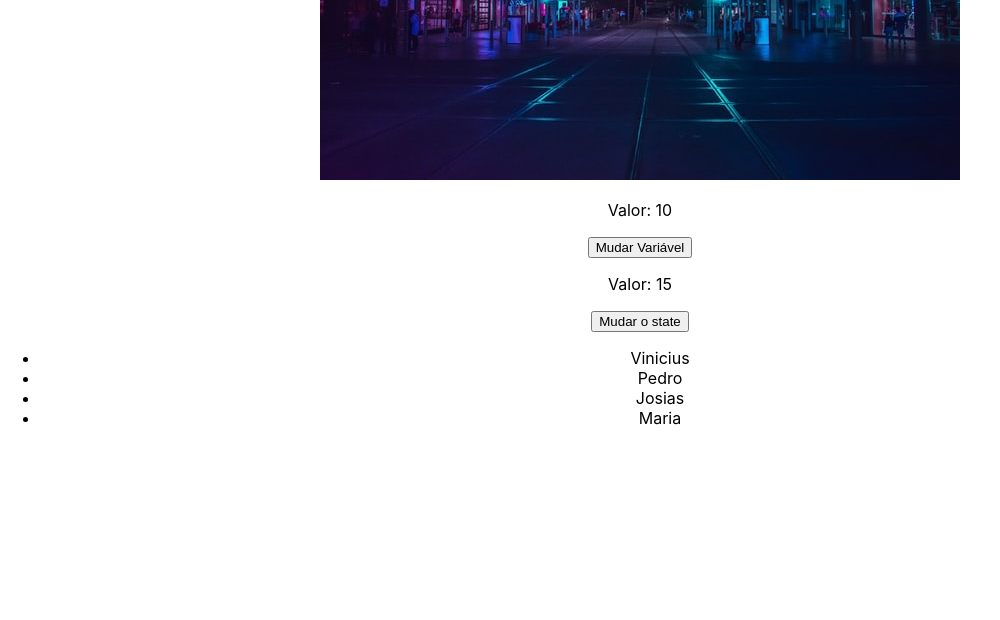
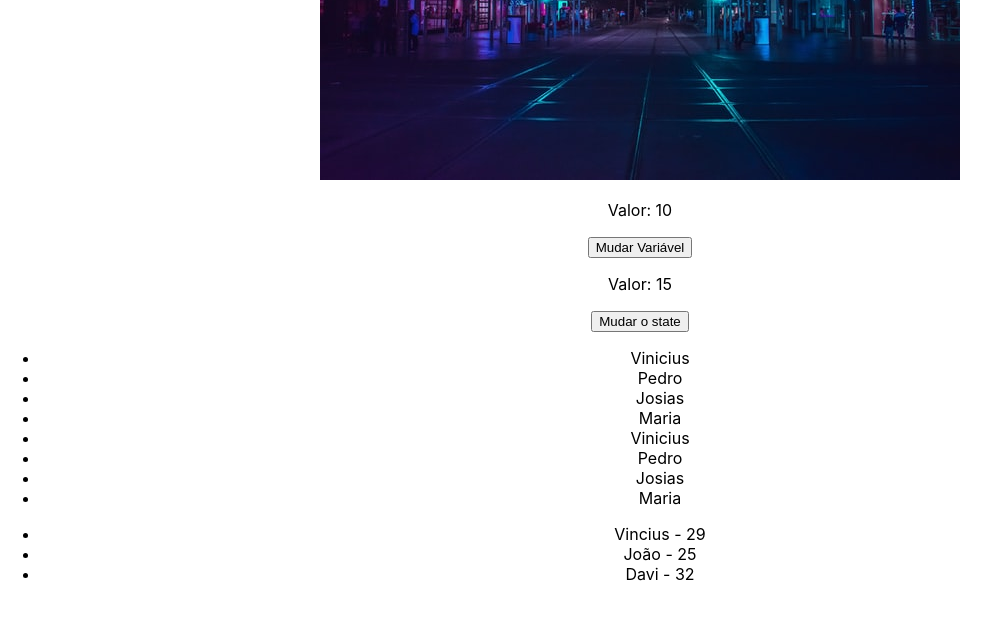
Before and after one commit to viniciuslemos93/curso-react, a React (Create React App) app in the folder 3_AVANCANDO-NOS-FUNDAMENTOS/secao3-avancando-no-react/: page / in a window 1280 px wide. Shown: the part 760-1380 px from the top of the page, without its empty margins (0-1000 px from the left). Built offline with nearby package versions, Linux system fonts and the light colour scheme.

Commit message:
feat: Iterando lista utilizando a chave key no map

```diff
--- a/3_AVANCANDO-NOS-FUNDAMENTOS/secao3-avancando-no-react/src/components/ListRender.js
+++ b/3_AVANCANDO-NOS-FUNDAMENTOS/secao3-avancando-no-react/src/components/ListRender.js
@@ -2,6 +2,12 @@ import {useState} from 'react'
 
 const ListRender = () => {
     const [list] = useState(["Vinicius", "Pedro", "Josias", "Maria"])
+
+    const [users] = useState([
+        {id: 1, name: "Vincius", age: 29},
+        {id: 7584, name: "João", age: 25},
+        {id: 1111, name: "Davi", age: 32},
+    ])
 
   return (
     <div>
@@ -10,8 +16,22 @@ const ListRender = () => {
             {list.map((item) => (
                 <li>{item}</li>
             ))}
-            {/*OBS.: Iterar listas sem a propriedade Key, gerará Warning no console!*/}
+            {/*OBS.: Iterar listas sem a propriedade Key, gerará Warning no console!
+            Portando, o React precisa de uma chave única em cada um dos ítens iterados. Isso ajuda e renderizar o componente.*/}
+
+            {/*Agora usando a Key no map! Assim não gera o Warning no console. É uma boa prática!*/}
+            {list.map((item, index) => (
+                <li key={index}>{item}</li>
+            ))}
         </ul>
+
+        <ul>
+            {/*Neste exemplo, como se o ID viesse do banco de dados, usamos para a key, o ID do usuário.*/}
+            {users.map((user) =>(
+                <li key={user.id}>{user.name} - {user.age}</li>
+            ))}
+        </ul>
+
     </div>
   )
 }
```
